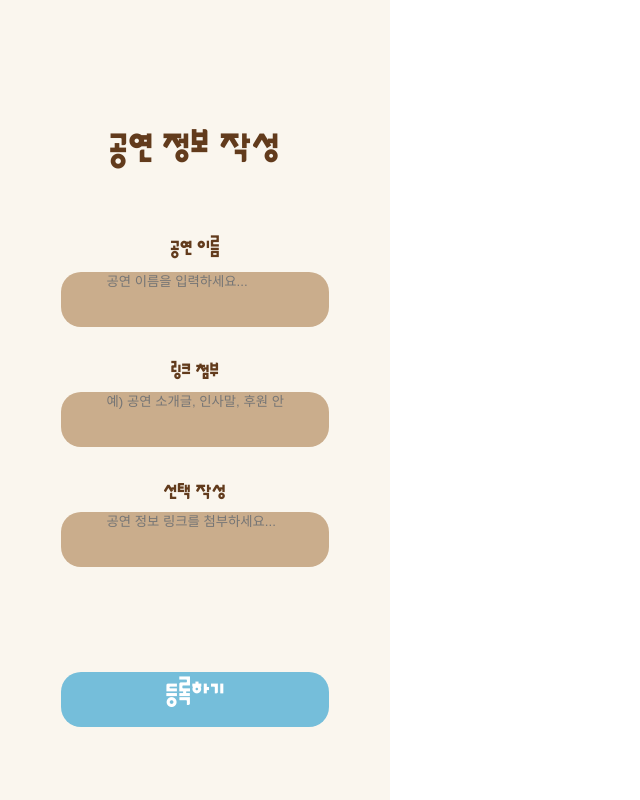
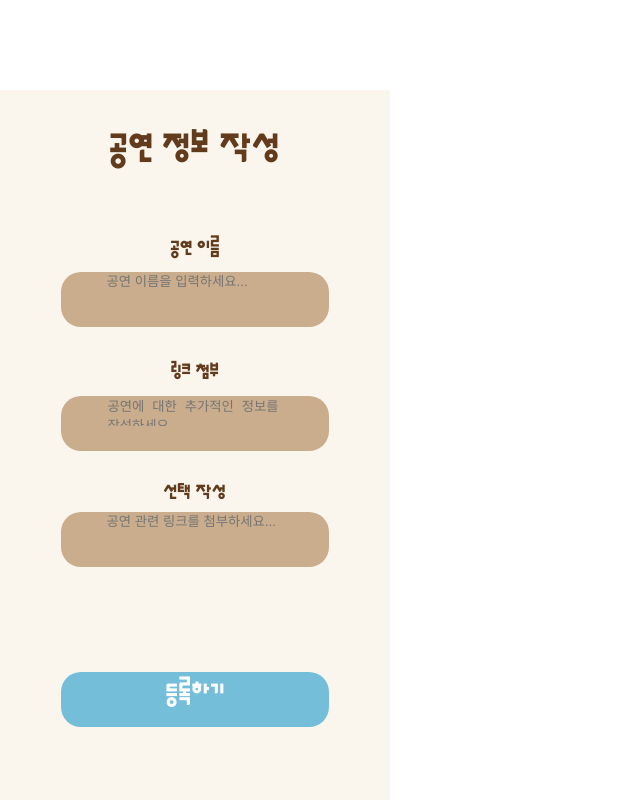
Before and after one commit to jeehyojeon/kukibox, a React (Create React App) app in the folder cookie/: page /maker in a window 1280 px wide. Shown: the top 800 px of the page, without its empty margins (0-640 px from the left). Built offline with nearby package versions, Linux system fonts and the light colour scheme.

Commit message:
publish error

```diff
--- a/cookie/src/App.css
+++ b/cookie/src/App.css
@@ -1,7 +1,9 @@
 * {
   margin: 0;
   padding: 0;
+  border: 0;
   box-sizing: border-box;
+  white-space: pre-wrap;
 }
 
 .hoverable {
--- a/cookie/src/App.js
+++ b/cookie/src/App.js
@@ -3,7 +3,7 @@ import "./App.css";
 
 import MakerHomePage from "./pages/MakerHomePage.js";
 import MakerIntroPage from "./pages/MakerIntroPage";
-import MakerPublishPage from "./pages/MakerPublishPage";
+import MakerPublishPage from "./pages/MakerPublishPage1";
 import KukiBoxHomePage from "./pages/KukiBoxHomePage";
 import KukiIntroPage from "./pages/KukiIntroPage";
 
--- a/cookie/src/pages/MakerHomePage.css
+++ b/cookie/src/pages/MakerHomePage.css
@@ -76,7 +76,7 @@
   border-radius: 20px;
   background: #CAAD8C;
   position: absolute;
-  top: 392px;
+  top: 396px;
 
 }
 
@@ -132,3 +132,11 @@ input {
   background: transparent;
   border: none;
 }
+
+textarea {
+  background: transparent;
+  border: none;
+  resize: none;
+
+
+}
--- a/cookie/src/pages/MakerHomePage.js
+++ b/cookie/src/pages/MakerHomePage.js
@@ -1,45 +1,47 @@
-import React, { useState } from "react";
+import React from "react";
 import "./MakerHomePage.css";
 
+
+
 function MakerHome() {
-  const [inputValue, setInputValue] = useState("");
-  const handleInputChange = (e) => {setInputValue(e.target.value);};
+
+
+
 
   return (
     <div className="maker_home">
       <div className="maker_home_title">공연 정보 작성</div>
       <div className="maker_home_name">공연 이름</div>
       <div className="maker_home_namebox">
+        <div className="inputname">
         <input
-          type="text"
-          value={inputValue}
-          onChange={handleInputChange}
           placeholder="공연 이름을 입력하세요..."
           />
+
+        </div>
       </div>
       <div className="maker_home_link">링크 첨부</div>
       <div className="maker_home_linkbox">
-        <input
-          type="text"
-          value={inputValue}
-          onChange={handleInputChange}
-          placeholder="공연 정보 링크를 첨부하세요..."
-        />
+
+      <input
+            placeholder="공연 관련 링크를 첨부하세요..."
+          />
+
+
       </div>
       <div className="maker_home_option">선택 작성</div>
       <div className="maker_home_optionbox">
-        <input
-          type="text"
-          value={inputValue}
-          onChange={handleInputChange}
-          placeholder="예) 공연 소개글, 인사말, 후원 안내 등.."
-        />
+
+
+          <textarea
+          placeholder="공연에 대한 추가적인 정보를 작성하세요..."></textarea>
       </div>
-
 
       <div className="maker_home_enrollbox"></div>
       <div className="maker_home_enroll">등록하기</div>
+
     </div>
+
   );
 }
 
--- a/cookie/src/pages/MakerPublishPage.css
+++ b/cookie/src/pages/MakerPublishPage.css
@@ -20,7 +20,7 @@
   align-items: center;
 }
 
-.maker_qrbox {
+.qrbox {
   width: 351px;
   height: 482px;
   flex-shrink: 0;
@@ -30,6 +30,16 @@
 
   position: absolute;
   top: 180px;
+}
+
+.kuki_qrbox {
+  width: 300px;
+  height: 163px;
+  flex-shrink: 0;
+  background: #F5F1E9;
+
+  position: absolute;
+  top: 210px;
 }
 
 .maker_downloadbox {
--- a/cookie/src/pages/MakerPublishPage.js
+++ b/cookie/src/pages/MakerPublishPage.js
@@ -3,10 +3,23 @@ import "./MakerPublishPage.css";
 
 function MakerPublishPage() {
 
+
   return (
     <div className="page">
       <div className="maker_qr_title">쿠키 상자 생성 완료!</div>
-      <div className="maker_qrbox"></div>
+      <div className="qrbox">
+        <div className="kuki_qrbox">
+          <div className="kuki_qr"></div>
+          <div className="kuki_qr_text">관객 배포용 \n비공개 쿠키는 열람할 수 없어요</div>
+        </div>
+        <div className="maker_qrbox">
+          <div className="maker_qr"></div>
+          <div className="maker_qr_text">제작자 열람용</div>
+        </div>
+        <div className="ifloss">
+          분실 시 문의해주세요! \n devbuzz@gmail.com
+        </div>
+      </div>
       <div className="maker_download">
         다운로드</div>
       <div className="maker_downloadbox"></div>
--- /dev/null
+++ b/cookie/src/pages/MakerPublishPage1.css
@@ -0,0 +1,7 @@
+.background {
+  width: 390px;
+  height: 844px;
+
+  position: absolute;
+  top: 0px;
+}
--- /dev/null
+++ b/cookie/src/pages/MakerPublishPage1.js
@@ -0,0 +1,15 @@
+import React from "react";
+import "./MakerPublishPage1.css";
+import background from  "../assets/images/ExportQR.svg";
+
+function MakerPublishPage1() {
+  <div className="page">
+    <div className="background">
+      <img src={background}
+      alt="background"
+      width={390} height={844}
+      />
+    </div>
+  </div>
+}
+export default MakerPublishPage1;
```
Also changed, not shown: cookie/src/assets/images/ExportQR.svg (added).
